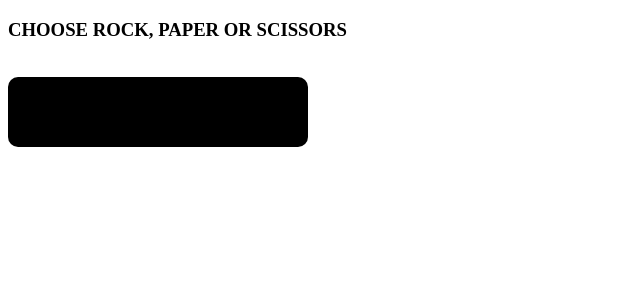
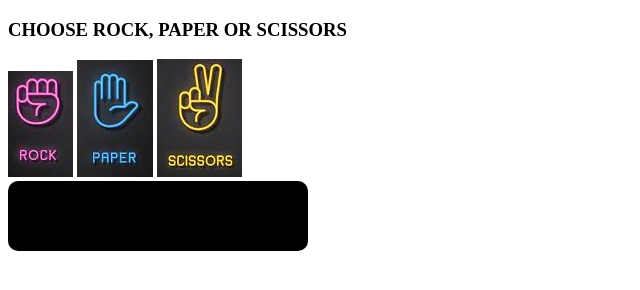
Before and after one commit to mmatawalle/calculator.github.io, a plain HTML site: page rpsgamee.html in a window 1280 px wide. Shown: the whole page, without its empty margins (0-640 px from the left). Drawn offline with Linux system fonts and the light colour scheme.

Commit message:
Update rpsgamee.html

```diff
--- a/rpsgamee.html
+++ b/rpsgamee.html
@@ -23,9 +23,9 @@
     <div>
         <!--= prompt('pick a sign: ').toLowerCase()-->
         <h3>CHOOSE ROCK, PAPER OR SCISSORS</h3>
-        <img src="New folder/rock .jpeg" alt="" onclick="play(1)">
-        <img src="New folder/paper .jpeg" alt="" onclick="play(2)">
-        <img src="New folder/scissors.jpeg" alt="" onclick="play(3)">
+        <img src="rock .jpeg" alt="" onclick="play(1)">
+        <img src="paper .jpeg" alt="" onclick="play(2)">
+        <img src="scissors.jpeg" alt="" onclick="play(3)">
         <div class="screen" id="screen"></div>
 
     </div>
```
